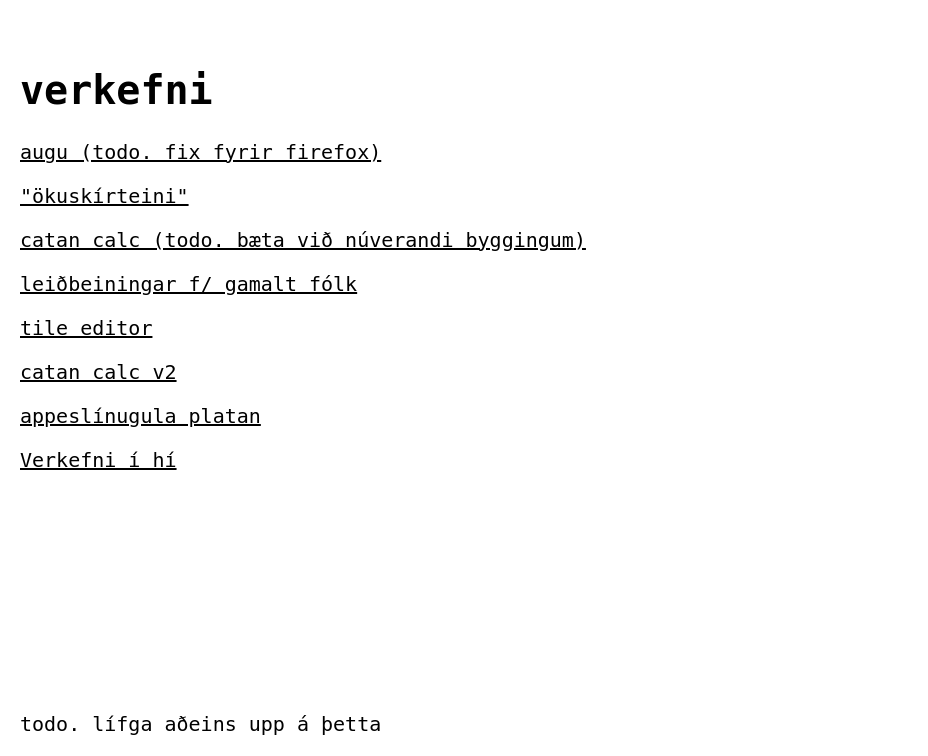
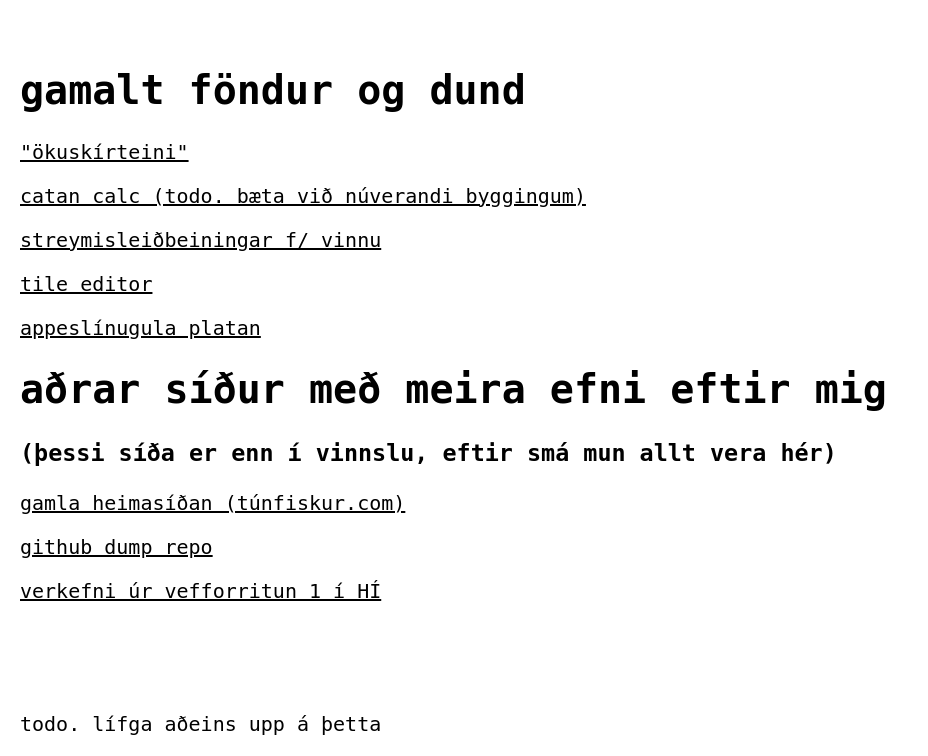
Before and after one commit to ofurtumi/sjomli.is, a PHP site: page /verkefni/ in a window 1280 px wide. Shown: the part 44-800 px from the top of the page, without its empty margins (0-928 px from the left). Run offline with PHP 8.4, Linux system fonts and the light colour scheme.

Commit message:
update eftir langan tíma, vonandi eru vinnugæjarnir ekki búnir að sjá

```diff
--- a/main.css
+++ b/main.css
@@ -73,6 +73,10 @@ section {
         flex-direction: column;
         justify-content: center;
     padding: 1em;
+}
+
+.myndir img {
+    object-fit: cover;
 }
 
 .myndir p {
--- a/script.js
+++ b/script.js
@@ -28,7 +28,7 @@ async function saekja() {
             let m = new Image();
 
             let o =  await fetch("./myndir/andlit2/m"+i+".jpg")
-            .then((e)=> {
+            .then(()=> {
                 m.src = "./myndir/andlit2/m"+i+".jpg"
             })
             m.id = "mynd";
--- a/verkefni/catan/index.html
+++ b/verkefni/catan/index.html
@@ -4,6 +4,11 @@
     <link rel="stylesheet" href="catan.css">
     <title>Catan Calculator</title>
 </head>
+<header>
+    <nav>
+        <h1><a href="../" style="color: white;">aftur til baka</a></h1>
+    </nav>
+</header>
 <body id="wrapper">
     <div class="container">
         <div class="card">
--- a/verkefni/index.html
+++ b/verkefni/index.html
@@ -24,19 +24,25 @@
         </nav>
     </header>
     <main>
-        <h1>verkefni</h1>
+        <h1>gamalt föndur og dund</h1>
         <ul>
-            <li><a href="augu/">augu (todo. fix fyrir firefox)</a></li>
+            <!-- <li><a href="augu/">augu (todo. fix fyrir firefox)</a></li> -->
             <li><a href="bannad/">"ökuskírteini"</a></li>
             <li><a href="catan/">catan calc (todo. bæta við núverandi byggingum)</a></li>
-            <li><a href="streymi/">leiðbeiningar f/ gamalt fólk</a></li>
+            <li><a href="streymi/">streymisleiðbeiningar f/ vinnu</a></li>
             <li><a href="tile-editor/">tile editor</a></li>
-            <li><a href="catulator2/">catan calc v2</a></li>
+            <!-- <li><a href="catulator2/">catan calc v2</a></li> -->
             <li><a href="appelsinugula/">appeslínugula platan</a></li>
-            <li><a href="https://notendur.hi.is/ttb3">Verkefni í hí</a></li>
         </ul>
-
+        <h1>aðrar síður með meira efni eftir mig</h1>
+        <h3>(þessi síða er enn í vinnslu, eftir smá mun allt vera hér)</h3>
+        <ul>
+            <li><a href="https://tunfiskur.com/tunfiskur-legacy/">gamla heimasíðan (túnfiskur.com)</a></li>
+            <li><a href="https://tunfiskur.com">github dump repo</a></li>
+            <li><a href="https://notendur.hi.is/ttb3">verkefni úr vefforritun 1 í HÍ</a></li>
+        </ul>
         <p class="todo">todo. lífga aðeins upp á þetta</p>
     </main>
 </body>
+
 </html>
```
Also changed, not shown: index.html (+5 -5 lines), verkefni/streymi/index.html (+22 -0 lines), .prettierrc.json (deleted), myndir/andlit/m1.jpg (added), myndir/andlit/m2.jpg (added), myndir/andlit/m3.jpg (added), myndir/andlit/m4.jpg (added), myndir/andlit/t1.png (deleted), myndir/andlit/t2.png (deleted), myndir/andlit/t6.png (deleted), 8 other files.
